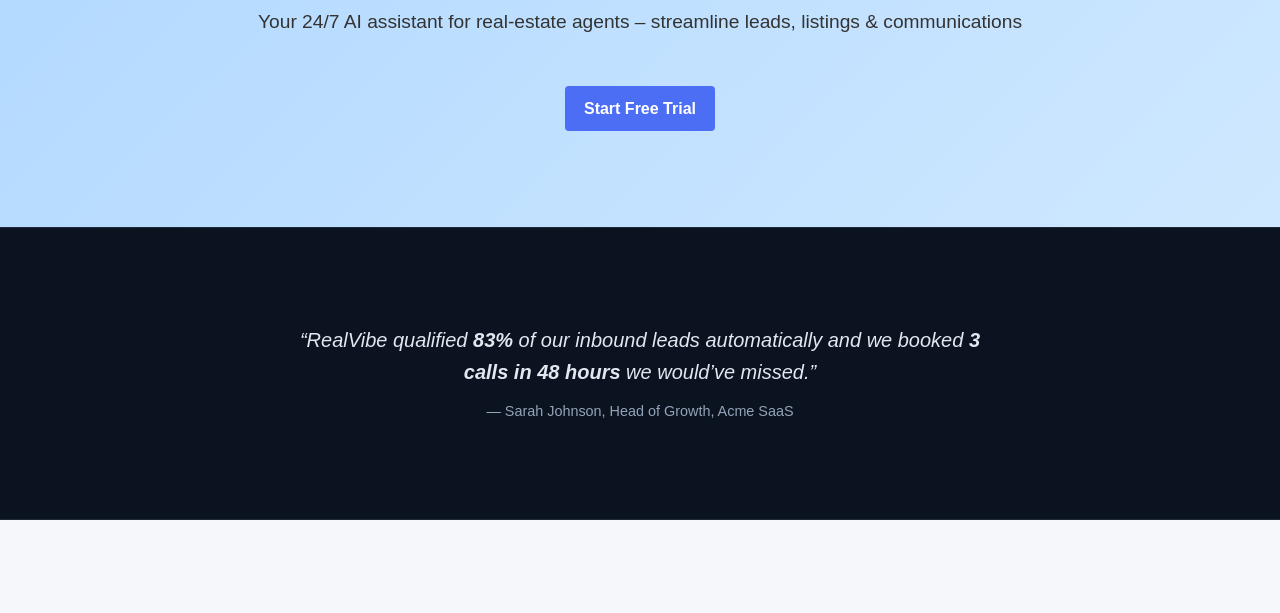
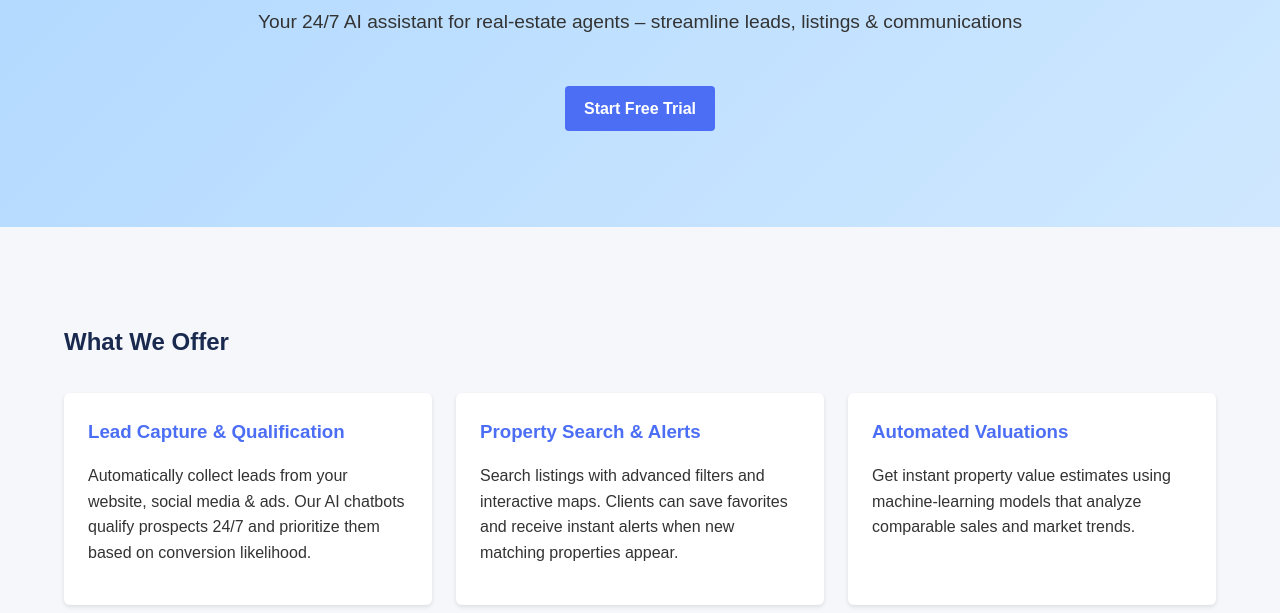
Before and after one commit to pachy0186-ai/realvibe-site, a plain HTML site: page index.html in a window 1280 px wide. Shown: the part 172-785 px from the top of the page. Drawn offline with Linux system fonts and the light colour scheme.

Commit message:
Update index.html

```diff
--- a/index.html
+++ b/index.html
@@ -44,16 +44,6 @@
             <a href="#pricing" class="btn-primary">Start Free Trial</a>
         </div>
     </header>
-
-    <section id="proof" class="section light proof">
-  <div class="container">
-    <blockquote class="proof__quote">
-      “RealVibe qualified <strong>83%</strong> of our inbound leads automatically and we booked
-      <strong>3 calls in 48 hours</strong> we would’ve missed.”
-    </blockquote>
-    <div class="proof__author">— Sarah Johnson, Head of Growth, Acme SaaS</div>
-  </div>
-</section>
 
     <!-- Features Overview -->
     <section id="features" class="section">
```
